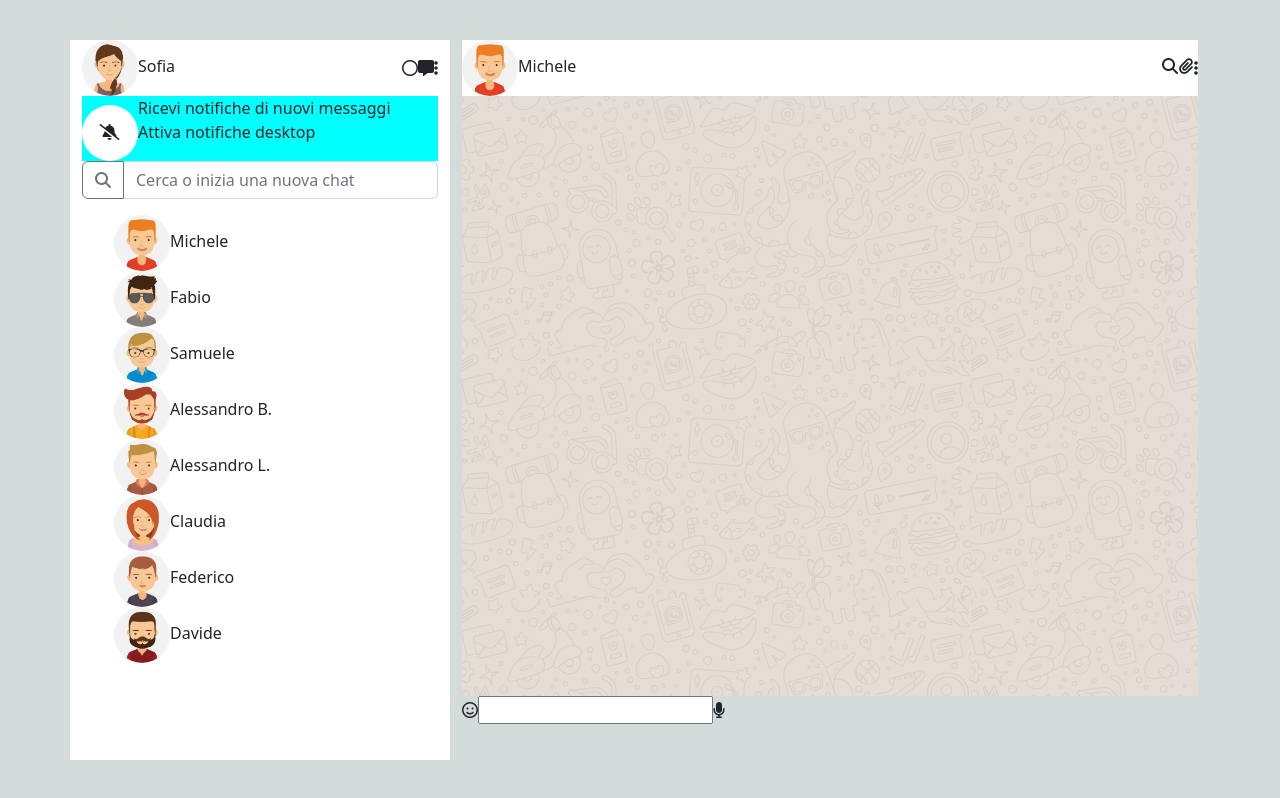
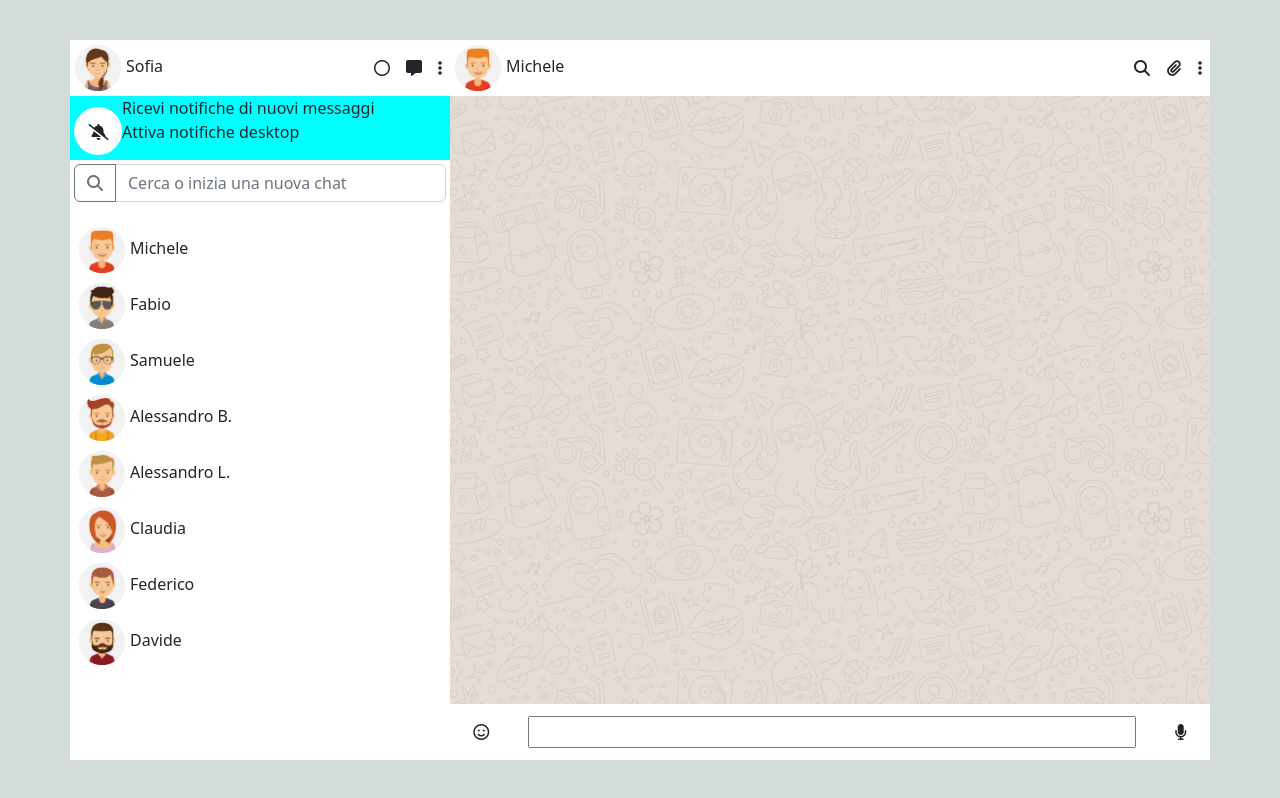
Before and after one commit to GabrieleSalati/vue-boolzapp, a plain HTML site: page index.html in a window 1280 px wide. Drawn offline with nearby package versions, Linux system fonts and the light colour scheme.

Commit message:
better graphics added

```diff
--- a/css/style.css
+++ b/css/style.css
@@ -27,15 +27,17 @@
     width: 3.5rem;
     height: 3.5rem;
     border-radius: 50%;
+    padding: 0.3rem;
 }
 
 p {
     display: inline-block;
 }
 
-.profile-icons {
+.icon {
     vertical-align: middle;
     line-height: 3.5rem;
+    padding: 0 0.5rem;
 }
 
 .notifications {
@@ -43,13 +45,13 @@
 }
 
 .fa-bell-slash {
-    padding-left: 1.1rem;
-    padding-top: 1.2rem;
+    padding-left: 0.9rem;
+    padding-top: 0.8rem;
 }
 
 .bell {
-    height: 3.5rem;
-    width: 3.5rem;
+    height: 3rem;
+    width: 3rem;
     border-radius: 50%;
     background-color: white;
     display: inline-block;
@@ -57,13 +59,24 @@
 
 .current-chat {
     background-color: white;
+    height: 56px;
 }
 
 .messages {
-    height: 75vh;
+    height: calc(100% - 112px);
     background-image: url(../img/mine.jpg)
 }
 
 ul {
     list-style: none;
 }
+
+.type-bar {
+    background-color: white;
+    height: 56px;
+}
+
+.text-bar {
+    width: 80%;
+    height: 2rem;
+}
--- a/index.html
+++ b/index.html
@@ -37,30 +37,30 @@
 
         <div class="container macro">
             <div class="row">
-                <div class="col-4 contacts">
+                <div class="col-4 contacts px-0">
                     <div class="account d-flex justify-content-between">
                         <div>
                             <img src="./img/avatar_io.jpg" alt="sofia">
                             <p>Sofia</p>
                         </div>
                         <div>
-                            <i class="fa-sharp fa-regular fa-circle profile-icons"></i>
-                            <i class="fa-solid fa-message profile-icons"></i>
-                            <i class="fa-solid fa-ellipsis-vertical profile-icons"></i>
+                            <i class="fa-sharp fa-regular fa-circle icon"></i>
+                            <i class="fa-solid fa-message icon"></i>
+                            <i class="fa-solid fa-ellipsis-vertical icon"></i>
                         </div>
                     </div>
-                    <div class="notifications">
-                        <div class="bell"><i class="fa-solid fa-bell-slash"></i></div>
+                    <div class="notifications ps-1">
+                        <div class="bell py-1"><i class="fa-solid fa-bell-slash"></i></div>
                         <p>Ricevi notifiche di nuovi messaggi <br> Attiva notifiche desktop</p>
                     </div>
-                    <div class="input-group mb-3">
+                    <div class="input-group mb-3 p-1">
                         <button class="btn btn-outline-secondary" type="button" id="button-addon1"><i
                                 class="fa-solid fa-magnifying-glass"></i></button>
                         <input type="text" class="form-control" placeholder="Cerca o inizia una nuova chat"
                             aria-label="Example text with button addon" aria-describedby="button-addon1">
                     </div>
                     <div>
-                        <ul>
+                        <ul class="ps-1">
                             <li v-for="contact in contacts">
                                 <img :src="contact.avatar" alt="avatar">
                                 <p>{{contact.name}}</p>
@@ -68,23 +68,23 @@
                         </ul>
                     </div>
                 </div>
-                <div class="col-8 chatbox">
+                <div class="col-8 chatbox px-0">
                     <div class="current-chat d-flex justify-content-between">
                         <div>
                             <img src="./img/avatar_1.jpg" alt="Michele">
                             <p>Michele</p>
                         </div>
                         <div>
-                            <i class="fa-solid fa-magnifying-glass"></i>
-                            <i class="fa-solid fa-paperclip"></i>
-                            <i class="fa-solid fa-ellipsis-vertical profile-icons"></i>
+                            <i class="fa-solid fa-magnifying-glass icon"></i>
+                            <i class="fa-solid fa-paperclip icon"></i>
+                            <i class="fa-solid fa-ellipsis-vertical icon"></i>
                         </div>
                     </div>
                     <div class="messages"></div>
-                    <div class="type-bar">
-                        <i class="fa-regular fa-face-smile"></i>
-                        <input type="text">
-                        <i class="fa-solid fa-microphone"></i>
+                    <div class="type-bar d-flex justify-content-around align-items-center">
+                        <i class="fa-regular fa-face-smile icon"></i>
+                        <input type="text" class="text-bar">
+                        <i class="fa-solid fa-microphone icon"></i>
                     </div>
                 </div>
             </div>
```
